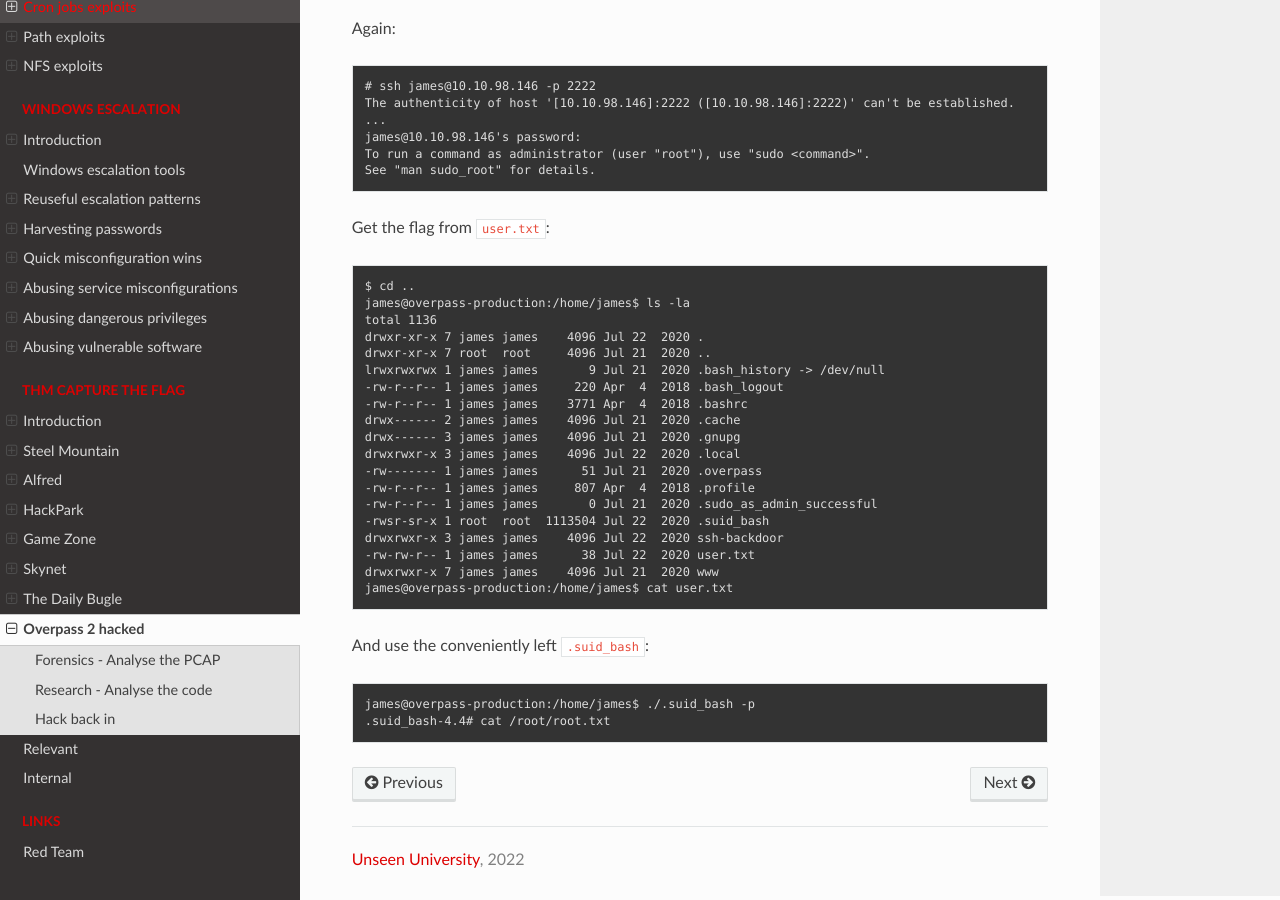
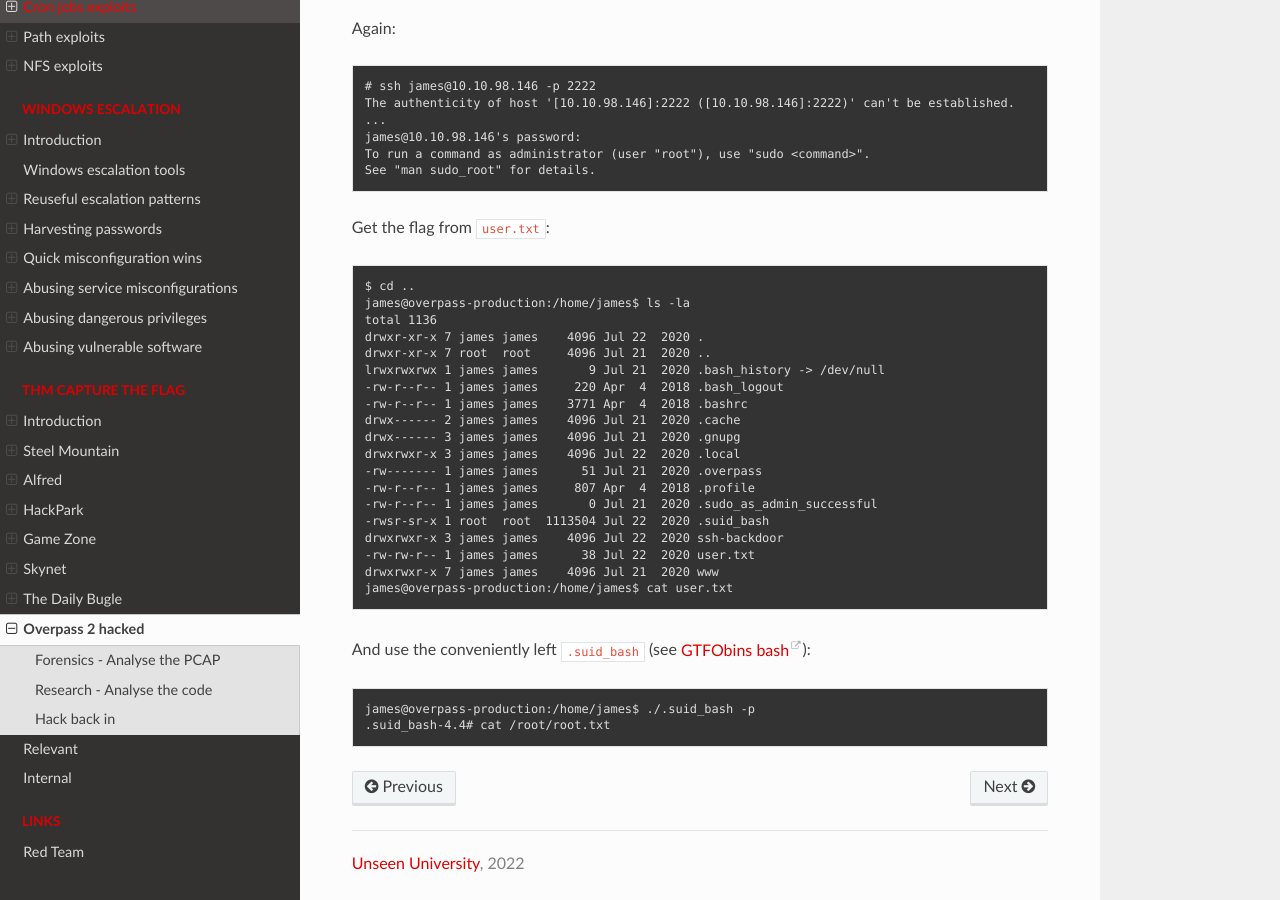
Before and after one commit to tymyrddin/red-escalation, a Sphinx documentation site: the page built from source/docs/thm/overpass2.md, in a window 1280 px wide and 900 px high, scrolled down 5998 px. Built offline with Sphinx 7.4.7 and the Read the Docs theme 2.0.0, drawn with Linux system fonts in a browser that asks for light colours.

Commit message:
Version 0.1

```diff
--- a/source/docs/thm/overpass2.md
+++ b/source/docs/thm/overpass2.md
@@ -205,7 +205,7 @@ Get the flag from `user.txt`:
     drwxrwxr-x 7 james james    4096 Jul 21  2020 www
     james@overpass-production:/home/james$ cat user.txt
 
-And use the conveniently left `.suid_bash`:
+And use the conveniently left `.suid_bash` (see [GTFObins bash](https://gtfobins.github.io/gtfobins/bash/)):
 
     james@overpass-production:/home/james$ ./.suid_bash -p
     .suid_bash-4.4# cat /root/root.txt
```
